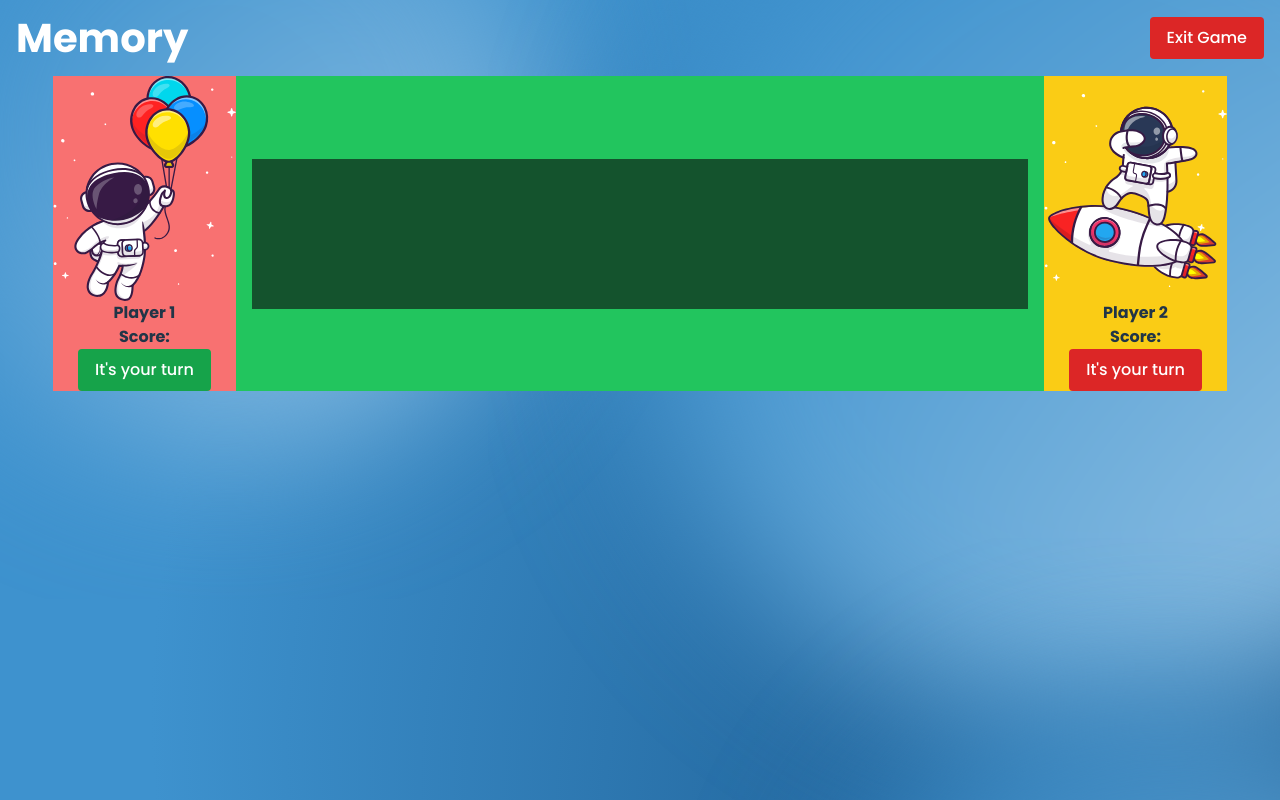
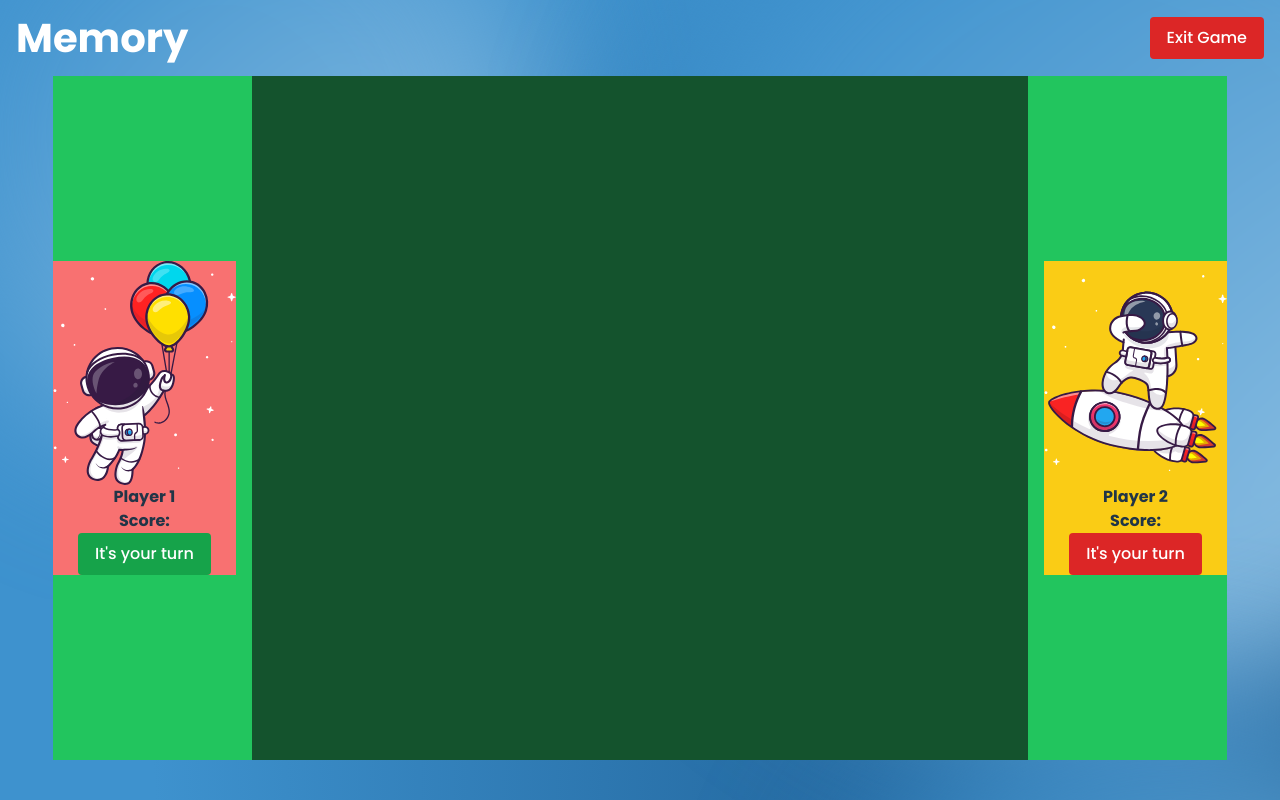
Before and after one commit to zmaqutu/specno-memory-game, a React (Vite) app: page / in a window 1280 px wide. Built offline with nearby package versions, Linux system fonts and the light colour scheme.

Commit message:
fixed GameBoard overflow

```diff
--- a/src/App.jsx
+++ b/src/App.jsx
@@ -9,7 +9,7 @@ function App() {
   const [count, setCount] = useState(0);
 
   return (
-    <div className="font-sans">
+    <div className="font-sans h-screen flex flex-col">
       {/* <nav >
         <h1 className="underline">Memory</h1>
         <button className="btn btn-primary" type="button" data-bs-toggle="modal" data-bs-target="#playerModal">
--- a/src/components/GameBoard/GameBoard.jsx
+++ b/src/components/GameBoard/GameBoard.jsx
@@ -13,7 +13,7 @@ function GameBoard() {
 
 
   return (
-    <div className="grid grid-cols-6 gap-4 items-center mx-auto max-h-screen w-11/12  mt-auto mb-10 bg-green-500 font-bold">
+    <div className="grid grid-cols-6 gap-4 items-center mx-auto h-full mb-10 flex-1 overflow-hidden w-11/12  mt-auto  bg-green-500 font-bold">
       <div className="bg-red-400">
         <img src={player1Image} alt="Player 1" className="w-full h-auto" />
         <p>Player 1</p>
@@ -22,18 +22,15 @@ function GameBoard() {
           It's your turn
         </button>
       </div>
-      <div className="bg-green-900 col-span-4">
-        {/* <h1>Canvas</h1> */}
-        <Canvas orthographic camera = {{ position: cameraPosition.current, fov: 53, aspect: width / height, near: 1, far: 5000 }}>
+        <Canvas className="bg-green-900 col-span-4" orthographic camera = {{ position: cameraPosition.current, fov: 53, aspect: width / height, near: 1, far: 5000 }}>
           <ambientLight />
           <pointLight position={[10, 10, 10]} />
           <mesh>
             <planeGeometry args={[100, 100, 100]} />
             <meshStandardMaterial side={THREE.DoubleSide} color={'orange'} />
           </mesh>
-          <OrbitControls />
+          {/* <OrbitControls /> */}
         </Canvas>
-      </div>
       <div className="bg-yellow-400">
         <img src={player2Image} alt="Player 2" className="w-full h-auto" />
         <p>Player 2</p>
```
